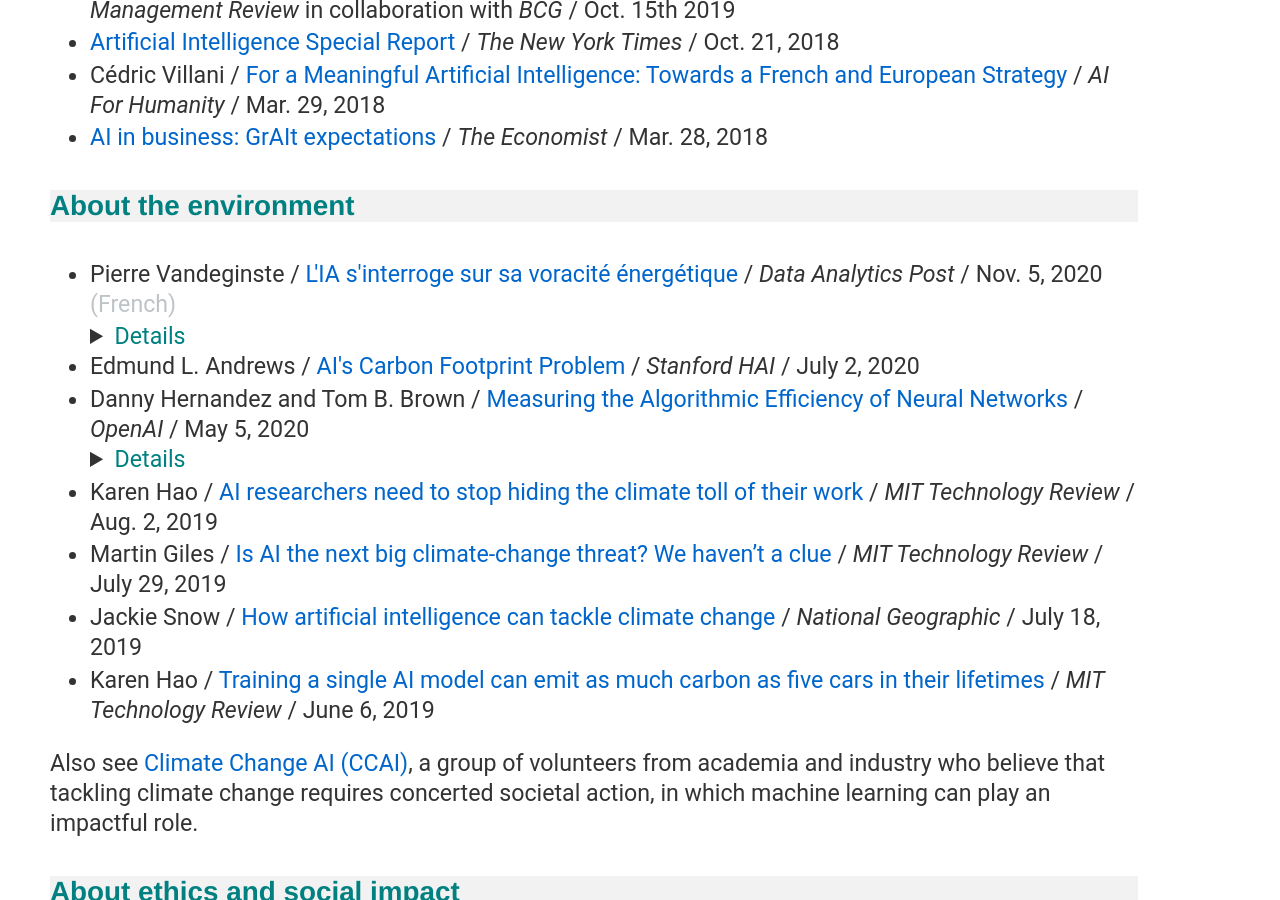
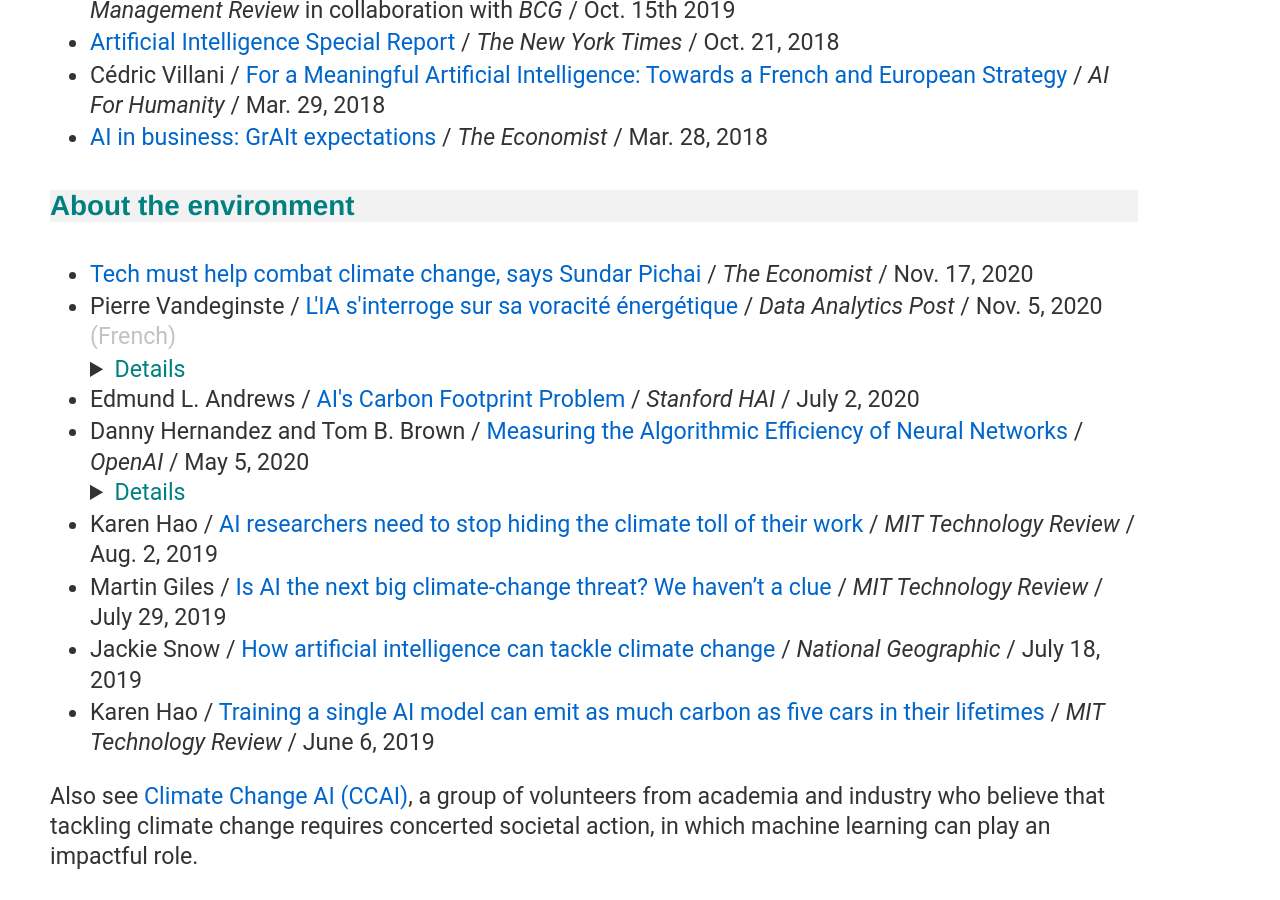
Before and after one commit to sylvaincom/sylvaincom.github.io, a Jekyll site: the page built from _posts/2019-08-09-articles.md, in a window 1280 px wide and 900 px high, scrolled down 1645 px. Built offline with Jekyll 4.4.1, drawn with Linux system fonts in a browser that asks for light colours; nearby versions of some CDN libraries.

Commit message:
Adding content

```diff
--- a/_posts/2019-08-09-articles.md
+++ b/_posts/2019-08-09-articles.md
@@ -57,6 +57,7 @@
 #### About the environment
 
 <ul>
+	<li><a href="https://www.economist.com/the-world-ahead/2020/11/17/tech-must-help-combat-climate-change-says-sundar-pichai" target="_blank">Tech must help combat climate change, says Sundar Pichai</a> / <i>The Economist</i> / Nov. 17, 2020 </li>
 	<li>Pierre Vandeginste / <a href="https://dataanalyticspost.com/lia-sinterroge-sur-sa-voracite-energetique/" target="_blank">L'IA s'interroge sur sa voracité énergétique</a> / <i>Data Analytics Post</i> / Nov. 5, 2020 <font color="#bdc3c7 ">(French)</font></li>
 	<details><summary><a style="color:#008080">Details</a></summary>Very exhautive and holistic view of the challenges of AI with regards to the environment.</details>
 	<li>Edmund L. Andrews / <a href="https://hai.stanford.edu/blog/ais-carbon-footprint-problem/" target="_blank">AI's Carbon Footprint Problem</a> / <i>Stanford HAI</i> / July 2, 2020</li>
```
